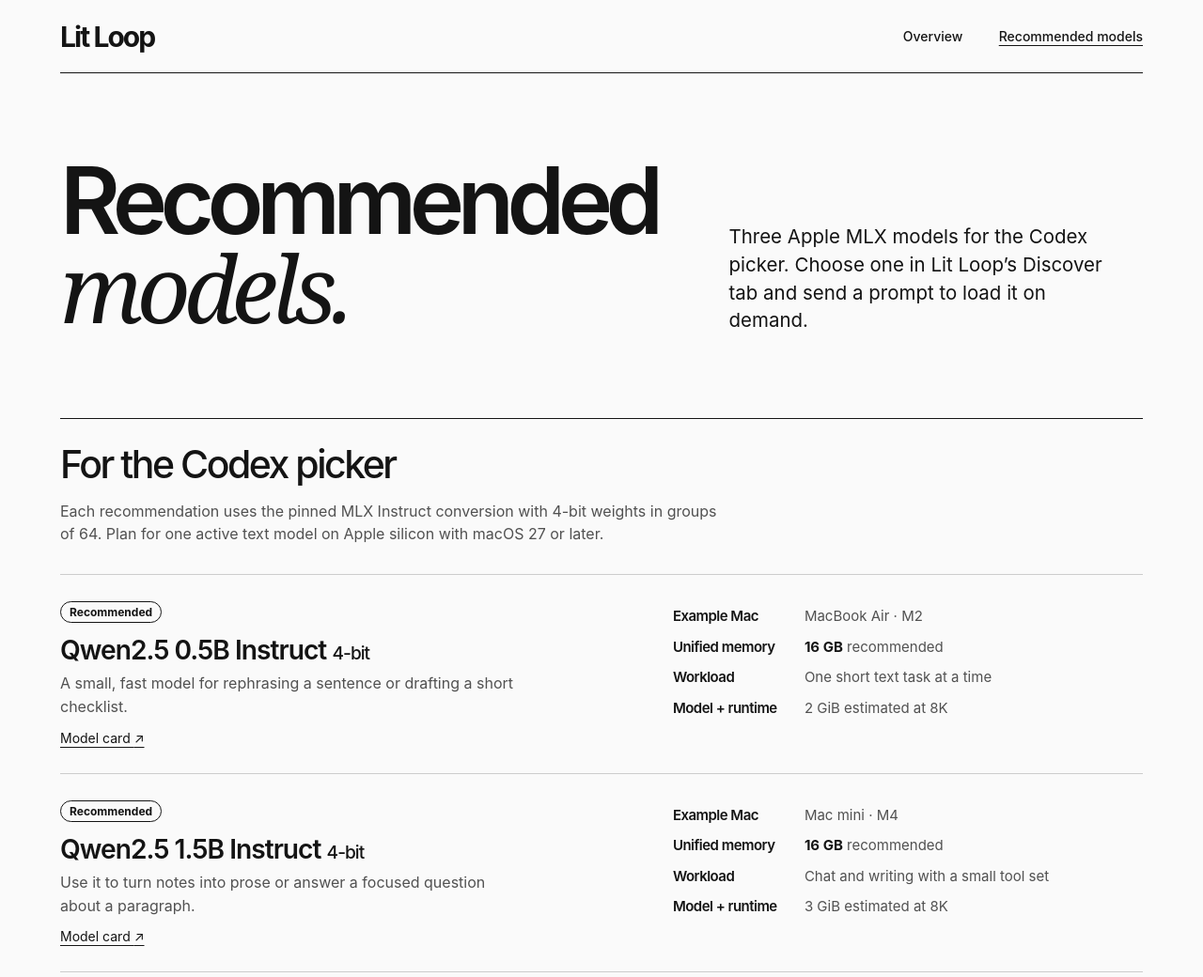
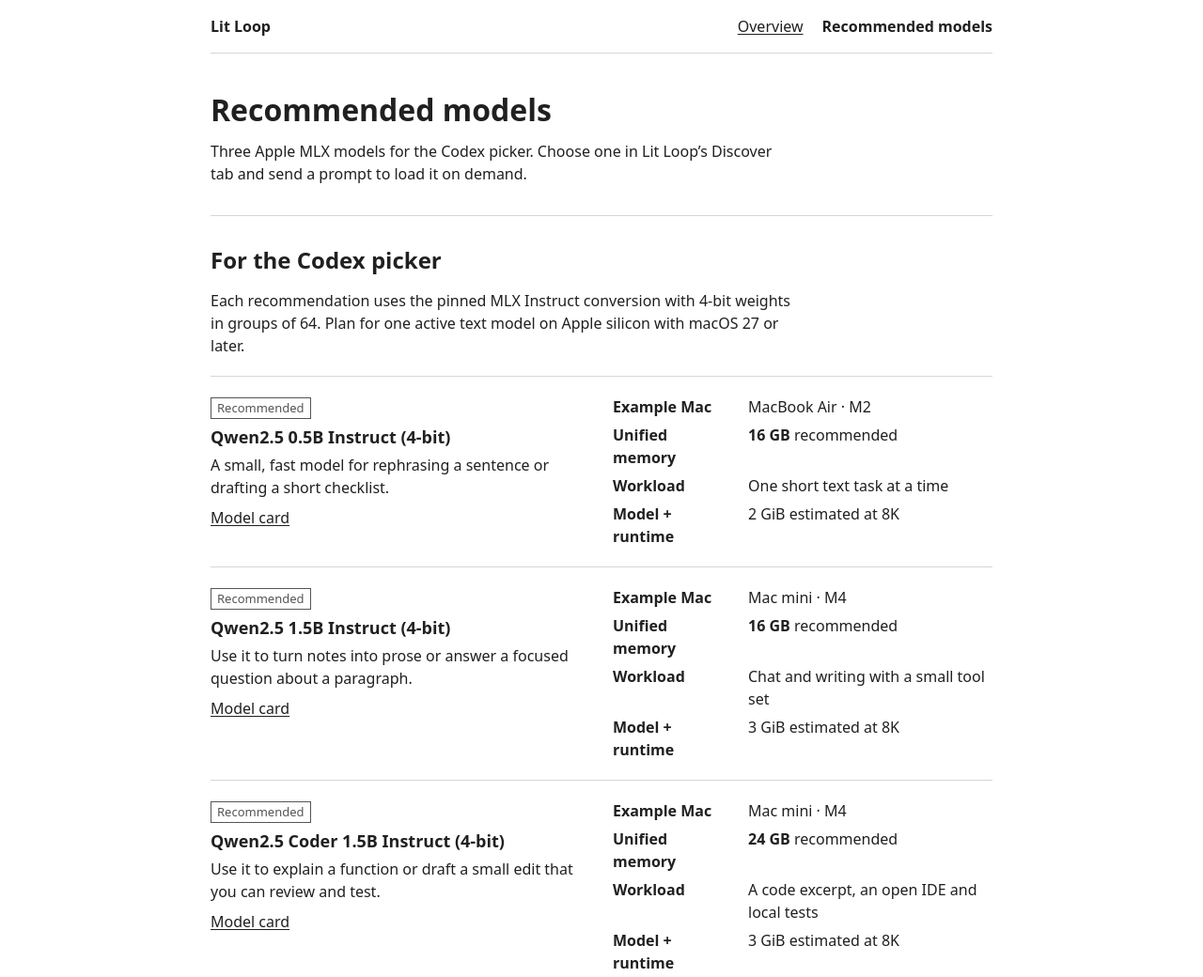
Before and after one commit to thierryc/lit-loop-site, a plain HTML site: page recommended-models.html in a window 1280 px wide. Shown: the top 1040 px of the page at 94% size. Drawn offline with Linux system fonts and the light colour scheme.

Commit message:
Simplify website typography and layout

```diff
--- a/recommended-models.html
+++ b/recommended-models.html
@@ -2,6 +2,7 @@
 <html lang="en">
 <head>
   <meta charset="utf-8">
+  <meta name="color-scheme" content="light dark">
   <meta name="viewport" content="width=device-width, initial-scale=1">
   <meta name="description" content="Choose an Apple MLX chat model for the Codex picker. Compare pinned 4-bit models, example Macs and unified-memory estimates.">
   <title>Recommended Models — Lit Loop</title>
@@ -12,11 +13,14 @@
   <a class="skip" href="#main">Skip to content</a>
   <header class="shell masthead">
     <a class="wordmark" href="./" aria-label="Lit Loop home">Lit Loop</a>
-    <nav aria-label="Navigation"><a href="./">Overview</a><a href="recommended-models.html" aria-current="page">Recommended models</a></nav>
+    <nav aria-label="Main navigation">
+      <a href="./">Overview</a>
+      <a href="recommended-models.html" aria-current="page">Recommended models</a>
+    </nav>
   </header>
-  <main id="main" class="shell guide">
-    <header class="guide-intro">
-      <h1>Recommended<br><em>models.</em></h1>
+  <main id="main" class="shell">
+    <header class="page-intro">
+      <h1>Recommended models</h1>
       <p>Three Apple MLX models for the Codex picker. Choose one in Lit Loop’s Discover tab and send a prompt to load it on demand.</p>
     </header>
     <section class="section" aria-labelledby="picker-title">
@@ -25,9 +29,9 @@
       <article class="model-row">
         <div class="model-copy">
           <span class="recommendation">Recommended</span>
-          <h3>Qwen2.5 0.5B Instruct <span class="quant">4-bit</span></h3>
+          <h3>Qwen2.5 0.5B Instruct (4-bit)</h3>
           <p>A small, fast model for rephrasing a sentence or drafting a short checklist.</p>
-          <a href="https://huggingface.co/mlx-community/Qwen2.5-0.5B-Instruct-4bit/blob/a5339a4131f135d0fdc6a5c8b5bbed2753bbe0f3/README.md">Model card <span aria-hidden="true">↗</span></a>
+          <a href="https://huggingface.co/mlx-community/Qwen2.5-0.5B-Instruct-4bit/blob/a5339a4131f135d0fdc6a5c8b5bbed2753bbe0f3/README.md">Model card</a>
         </div>
         <dl class="specs">
           <div><dt>Example Mac</dt><dd>MacBook Air · M2</dd></div>
@@ -39,9 +43,9 @@
       <article class="model-row">
         <div class="model-copy">
           <span class="recommendation">Recommended</span>
-          <h3>Qwen2.5 1.5B Instruct <span class="quant">4-bit</span></h3>
+          <h3>Qwen2.5 1.5B Instruct (4-bit)</h3>
           <p>Use it to turn notes into prose or answer a focused question about a paragraph.</p>
-          <a href="https://huggingface.co/mlx-community/Qwen2.5-1.5B-Instruct-4bit/blob/8b403126fc14f14cfc99bb4cfa72ecbc129ea677/README.md">Model card <span aria-hidden="true">↗</span></a>
+          <a href="https://huggingface.co/mlx-community/Qwen2.5-1.5B-Instruct-4bit/blob/8b403126fc14f14cfc99bb4cfa72ecbc129ea677/README.md">Model card</a>
         </div>
         <dl class="specs">
           <div><dt>Example Mac</dt><dd>Mac mini · M4</dd></div>
@@ -53,9 +57,9 @@
       <article class="model-row">
         <div class="model-copy">
           <span class="recommendation">Recommended</span>
-          <h3>Qwen2.5 Coder 1.5B Instruct <span class="quant">4-bit</span></h3>
+          <h3>Qwen2.5 Coder 1.5B Instruct (4-bit)</h3>
           <p>Use it to explain a function or draft a small edit that you can review and test.</p>
-          <a href="https://huggingface.co/mlx-community/Qwen2.5-Coder-1.5B-Instruct-4bit/blob/b3252a2f97102b1fb1571fec2c9b27219a8536be/README.md">Model card <span aria-hidden="true">↗</span></a>
+          <a href="https://huggingface.co/mlx-community/Qwen2.5-Coder-1.5B-Instruct-4bit/blob/b3252a2f97102b1fb1571fec2c9b27219a8536be/README.md">Model card</a>
         </div>
         <dl class="specs">
           <div><dt>Example Mac</dt><dd>Mac mini · M4</dd></div>
@@ -65,7 +69,7 @@
         </dl>
       </article>
     </section>
-    <section class="section guide-section" aria-labelledby="memory-title">
+    <section class="section" aria-labelledby="memory-title">
       <h2 id="memory-title">How much memory?</h2>
       <div class="guide-prose">
         <p>The estimates assume one request with up to 8,192 tokens shared by instructions, tool definitions, history, input and reply. Lit Loop’s model budget includes weights, the attention cache and runtime working memory. The Mac configurations leave room for macOS, Codex and its tools. The 24 GB coding example adds room for an IDE and test processes.</p>
@@ -73,7 +77,7 @@
         <p>Apple lists these memory configurations for the <a href="https://support.apple.com/en-us/111867">M2 MacBook Air</a> and the <a href="https://support.apple.com/en-us/121555">M4 Mac mini</a>.</p>
       </div>
     </section>
-    <section class="section guide-section" aria-labelledby="external-title">
+    <section class="section" aria-labelledby="external-title">
       <h2 id="external-title">External Python runtimes</h2>
       <div class="guide-prose">
         <p>These specialist models run from their local folders in Python. In the Lit Loop preview, open an installed model’s three-dot menu or information window and choose <strong>Build a Python example…</strong> for its package versions and code.</p>
@@ -86,7 +90,7 @@
   </main>
   <footer class="shell">
     <span class="footer-brand">Lit Loop</span><span>Private preview for macOS</span>
-    <a href="#top">Back to top <span aria-hidden="true">↑</span></a>
+    <a href="#top">Back to top</a>
   </footer>
 </body>
 </html>
--- a/style.css
+++ b/style.css
@@ -1,116 +1,97 @@
 :root {
-  color-scheme: light;
-  --paper: #fafafa;
-  --ink: #141414;
-  --muted: #515151;
-  --rule: #ccc;
-  font-family: "Inter", -apple-system, BlinkMacSystemFont, "Helvetica Neue", Arial, sans-serif;
-  color: var(--ink);
-  background: var(--paper);
-}
-* { box-sizing: border-box; }
-body { margin: 0; }
-.shell { width: min(1180px, calc(100% - clamp(40px, 10vw, 144px))); margin-inline: auto; }
-a { color: inherit; text-underline-offset: .25em; }
-a:focus-visible { outline: 2px solid currentColor; outline-offset: 5px; }
-a:hover { text-decoration: underline; }
-.skip { position: absolute; left: 1rem; top: -6rem; padding: .8rem 1rem; background: white; z-index: 2; }
-.skip:focus { top: 1rem; }
-.masthead, footer, nav, figcaption { display: flex; align-items: center; }
-.masthead { min-height: 78px; justify-content: space-between; border-bottom: 1px solid var(--ink); }
-.wordmark, .footer-brand { font-weight: 750; letter-spacing: -.065em; }
-.wordmark { font-size: 30px; text-decoration: none; }
-nav { gap: clamp(16px, 3vw, 40px); }
-nav a, figcaption a, footer a { text-decoration: none; }
-nav a { padding-block: 12px; font-size: 14px; font-weight: 550; }
-.hero { display: grid; grid-template-columns: 1.6fr 1fr; align-items: end; gap: 48px; padding: clamp(44px, 5.8vw, 82px) 0 clamp(32px, 4.4vw, 60px); }
-h1, h2, h3, p, figure, ol, dl, dd { margin: 0; }
-h1 { font-size: clamp(62px, 7.7vw, 110px); letter-spacing: -.075em; line-height: .94; font-weight: 570; }
-h1 em { font-family: "Baskervville", Baskerville, "Iowan Old Style", Georgia, serif; font-weight: 400; letter-spacing: -.065em; }
-.introduction { max-width: 365px; padding-bottom: .2rem; }
-.introduction p { font-size: clamp(16px, 1.4vw, 20px); line-height: 1.45; letter-spacing: -.022em; }
-.button { display: inline-flex; align-items: center; gap: 22px; margin-top: 20px; padding: 11px 17px; border-radius: 100px; background: var(--ink); color: white; font-size: 14px; font-weight: 560; text-decoration: none; }
-.button:hover { background: #363636; text-decoration: none; }
-.button:focus-visible { outline-color: var(--ink); }
-figure, section[id] { scroll-margin-top: 20px; }
-.stage {
-  display: grid; place-items: center; overflow: hidden; border: 1px solid #dadada; border-radius: 6px;
-  background-color: #e9e9e9;
-  background-image: radial-gradient(#c7c7c7 .7px, transparent .8px);
-  background-size: 6px 6px;
-}
-.stage img { display: block; width: 88%; max-width: 920px; height: auto; filter: grayscale(1); }
-figcaption { justify-content: space-between; gap: 14px; padding: 12px 1px; color: var(--muted); font-size: 13px; }
-figcaption a { color: var(--ink); }
-.caption-divider { padding-inline: .35em; color: #777; }
-.section { border-top: 1px solid var(--ink); padding-top: 26px; }
-.setup { margin-top: clamp(38px, 5vw, 76px); padding-bottom: clamp(46px, 6vw, 84px); }
-h2 { font-size: clamp(29px, 3.4vw, 47px); font-weight: 550; letter-spacing: -.06em; line-height: 1.1; }
-.steps { list-style: none; counter-reset: step; display: grid; grid-template-columns: repeat(3, 1fr); gap: clamp(26px, 4vw, 64px); padding: 0; margin-top: 34px; }
-.steps li { counter-increment: step; }
-.steps li::before { content: "0" counter(step); display: block; margin-bottom: 13px; font: 12px/1.3 "IBM Plex Mono", ui-monospace, monospace; color: var(--muted); }
-h3, dt { font-size: 20px; font-weight: 600; letter-spacing: -.035em; }
-.steps p, dd { color: var(--muted); line-height: 1.55; font-size: 16px; }
-.steps p { margin-top: 8px; }
-.compatibility { display: grid; grid-template-columns: 1fr 1.65fr; gap: 30px; padding-bottom: clamp(44px, 6vw, 82px); }
-dl > div { display: grid; grid-template-columns: minmax(112px, .63fr) 1.25fr; gap: 18px; padding: 18px 0; border-bottom: 1px solid var(--rule); }
-dl > div:first-child { padding-top: 3px; }
-dt { font-size: 16px; }
-footer { gap: 20px; padding-block: 22px; border-top: 1px solid var(--ink); font-size: 13px; color: var(--muted); }
-.footer-brand { color: var(--ink); font-size: 19px; }
-footer a { margin-left: auto; color: var(--ink); }
-@media (max-width: 700px) {
-  .masthead { min-height: 62px; }
-  .wordmark { font-size: 24px; }
-  .hero { grid-template-columns: 1fr; gap: 24px; }
-  h1 { font-size: clamp(44px, 14vw, 72px); }
-  .introduction { max-width: 33em; }
-  .stage img { width: 100%; }
-  .steps, .compatibility { grid-template-columns: 1fr; }
-  .steps { gap: 23px; }
-  .steps li { position: relative; padding-left: 31px; }
-  .steps li::before { position: absolute; left: 0; top: .35em; }
-  .steps p { margin-top: 4px; }
-  dl > div { grid-template-columns: 1fr 1.7fr; }
-  nav a, figcaption, footer { font-size: 12px; }
-}
-@media (max-width: 400px) {
-  figcaption { align-items: flex-start; flex-direction: column; gap: 5px; }
-  dl > div { grid-template-columns: 1fr; gap: 5px; }
-  footer { gap: 10px; flex-wrap: wrap; }
+  color-scheme: light dark;
+  font-family: system-ui;
+  line-height: 1.5;
+  --paper: #fff;
+  --ink: #202020;
+  --secondary: #555;
+  --line: #d6d6d6;
 }
 
-.guide-intro, .guide-section, .model-row { display: grid; grid-template-columns: 1.15fr 1fr; gap: clamp(22px, 6vw, 90px); }
-.guide-intro { align-items: end; padding-block: clamp(42px, 7vw, 100px); }
-.guide-intro p { max-width: 32ch; font-size: clamp(18px, 1.6vw, 23px); line-height: 1.45; }
-.guide h2 { font-size: clamp(29px, 3.2vw, 43px); }
-.section-note, .model-copy p, .guide-prose p { color: var(--muted); line-height: 1.55; }
-.section-note { max-width: 70ch; margin: 14px 0 30px; }
-.model-row { padding: 28px 0; border-top: 1px solid var(--rule); }
-.model-copy h3 { margin: 12px 0 6px; font-size: clamp(22px, 2.2vw, 30px); }
-.quant { white-space: nowrap; font-size: .68em; font-weight: 500; }
-.model-copy p { max-width: 48ch; }
-.model-copy a { display: inline-block; margin-top: 12px; font-size: 14px; }
-.recommendation { display: inline-block; padding: 3px 9px; border: 1px solid currentColor; border-radius: 20px; font-size: 12px; font-weight: 650; }
-.specs > div, .specs > div:first-child { grid-template-columns: 8em 1fr; gap: 12px; padding: 5px 0; border: 0; }
-.specs dt, .specs dd { font-size: 15px; line-height: 1.5; }
-.specs dd strong, .guide-prose strong { color: var(--ink); }
-.guide-section { padding-block: 32px 44px; }
-.guide-prose p + p, .specialists { margin-top: 18px; }
-.specialists > div { grid-template-columns: 1fr; gap: 4px; }
-nav [aria-current="page"] { text-decoration: underline; }
-@media (max-width: 760px) {
-  .guide-intro, .guide-section, .model-row { grid-template-columns: 1fr; }
-  .guide-intro p { max-width: 52ch; }
+@media (prefers-color-scheme: dark) {
+  :root {
+    --paper: #171717;
+    --ink: #f1f1f1;
+    --secondary: #c0c0c0;
+    --line: #494949;
+  }
 }
-@media (max-width: 560px) {
-  .masthead { flex-wrap: wrap; justify-content: flex-start; gap: 0 20px; padding-block: 10px; }
-  nav { flex-wrap: wrap; gap: 0 16px; }
-  nav a { padding-block: 8px; }
+
+* { box-sizing: border-box; }
+body { margin: 0; color: var(--ink); background: var(--paper); }
+.shell { width: min(52rem, calc(100% - 2.5rem)); margin-inline: auto; }
+h1, h2, h3, p, figure, dl, dd, ol { margin: 0; }
+h1, h2, h3 { font-weight: bold; line-height: 1.25; }
+h1 { font-size: 2rem; }
+h2 { font-size: 1.5rem; }
+h3 { font-size: 1.125rem; }
+p { max-width: 68ch; }
+a { color: inherit; text-underline-offset: .15em; }
+a:focus-visible { outline: 2px solid currentColor; outline-offset: 3px; }
+.skip { position: absolute; top: .75rem; left: .75rem; padding: .5rem; background: var(--paper); }
+.skip:not(:focus) { clip-path: inset(50%); }
+
+.masthead, nav, figcaption, footer {
+  display: flex;
+  align-items: baseline;
+  flex-wrap: wrap;
+  gap: .5rem 1.25rem;
 }
-@media (prefers-color-scheme: dark) {
-  :root { color-scheme: dark; --paper: #171717; --ink: #f5f5f5; --muted: #bdbdbd; --rule: #555; }
-  .button, .skip { background: var(--ink); color: var(--paper); }
-  .button:hover { background: #ddd; }
-  .stage { background-color: #222; border-color: var(--rule); background-image: radial-gradient(#444 .7px, transparent .8px); }
+.masthead, figcaption { justify-content: space-between; }
+.masthead { padding-block: 1rem; border-bottom: 1px solid var(--line); }
+.wordmark, nav [aria-current="page"] { font-weight: bold; text-decoration: none; }
+.wordmark:hover, nav a:hover { text-decoration: underline; }
+
+.page-intro { padding-block: 2.5rem 2rem; }
+.page-intro p { margin-top: .75rem; }
+.page-intro > a { display: inline-block; margin-top: .75rem; }
+figure img { display: block; width: 100%; height: auto; filter: grayscale(1); }
+figcaption, footer { font-size: .875rem; color: var(--secondary); }
+figcaption { margin-top: .5rem; }
+.section, footer { border-top: 1px solid var(--line); }
+.section { padding-block: 2rem; }
+figure + .section { margin-top: 2rem; }
+footer { padding-block: 1rem; }
+footer a { margin-inline-start: auto; }
+
+.steps { margin-top: 1rem; padding-inline-start: 1.5rem; }
+.steps li + li, .specialists > div + div { margin-top: 1rem; }
+.steps p, .model-copy p { margin-top: .375rem; }
+.compatibility dl, .guide-prose, .specialists, .section-note { margin-top: 1rem; }
+.compatibility dl > div, .specs > div {
+  display: grid;
+  grid-template-columns: 9rem 1fr;
+  gap: .25rem 1rem;
 }
+.compatibility dl > div + div, .guide-prose p + p { margin-top: .75rem; }
+dt { font-weight: bold; }
+
+.model-row {
+  display: grid;
+  grid-template-columns: 1fr 1fr;
+  align-items: start;
+  gap: 1.5rem;
+  margin-top: 1.25rem;
+  padding-top: 1.25rem;
+  border-top: 1px solid var(--line);
+}
+.recommendation {
+  display: inline-block;
+  padding: .05rem .375rem;
+  margin-bottom: .5rem;
+  border: 1px solid currentColor;
+  font-size: .8125rem;
+  color: var(--secondary);
+}
+.model-copy a { display: inline-block; margin-top: .5rem; }
+.specs > div { grid-template-columns: 8rem 1fr; }
+.specs > div + div { margin-top: .375rem; }
+
+@media (max-width: 40rem) {
+  .model-row { grid-template-columns: 1fr; gap: 1rem; }
+  .page-intro { padding-block: 2rem 1.5rem; }
+}
+@media (max-width: 30rem) {
+  .compatibility dl > div { grid-template-columns: 1fr; }
+  .specs > div { grid-template-columns: 7.5rem 1fr; gap: .25rem .5rem; }
+}
```
Also changed, not shown: index.html (+14 -19 lines).
